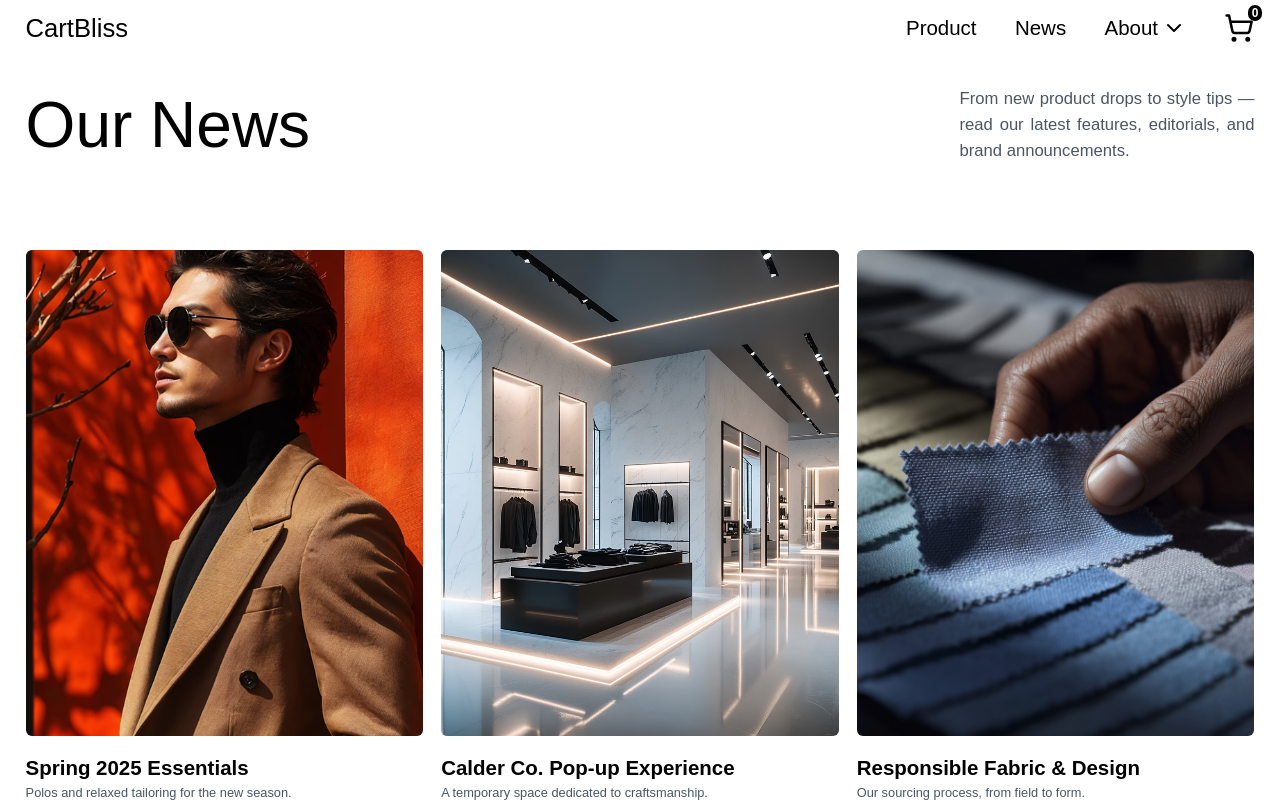
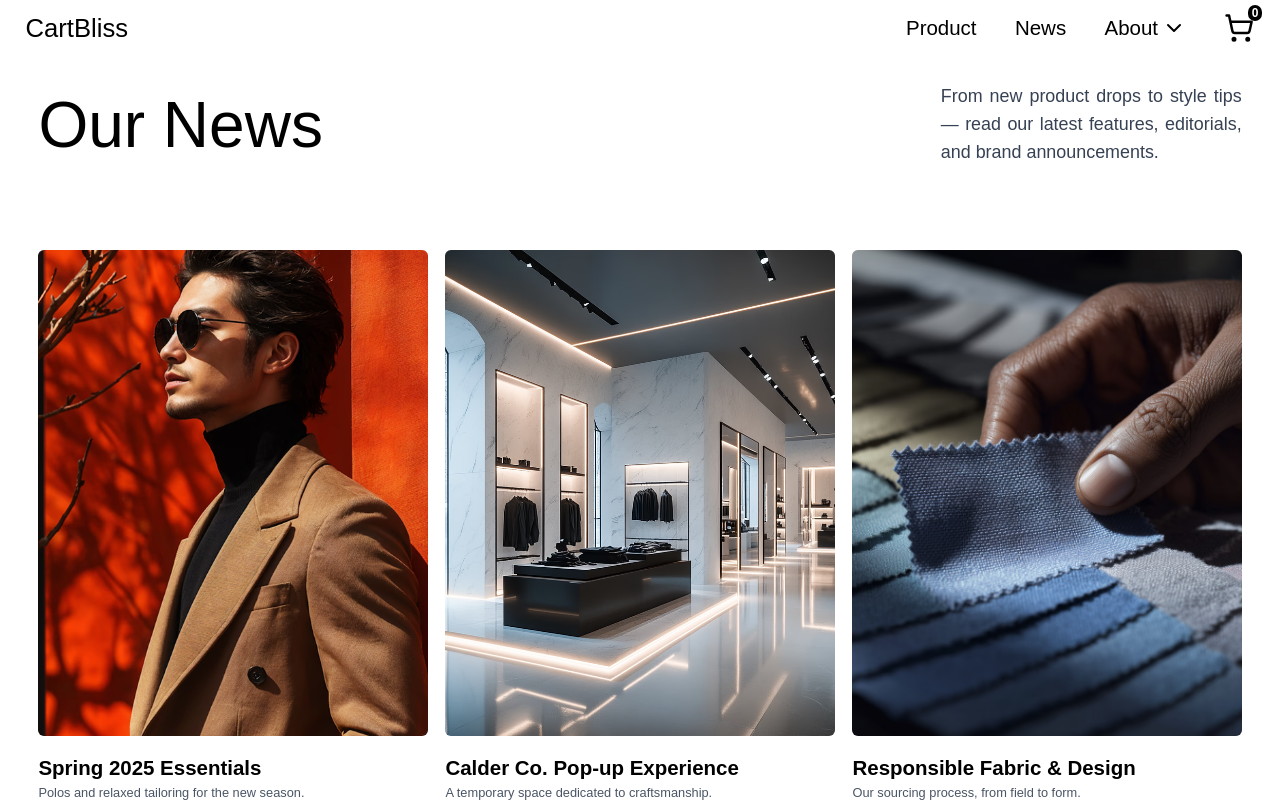
Before and after one commit to rupeeflow/cartBliss, a Next.js app: page /news in a window 1280 px wide. Shown: the top 802 px of the page. Built offline with nearby package versions, Linux system fonts and the light colour scheme.

Commit message:
new changes

```diff
--- a/app/components/FAQ.tsx
+++ b/app/components/FAQ.tsx
@@ -44,7 +44,7 @@ export default function FAQ() {
       <div className="flex flex-col justify-between md:flex-row w-full mx-auto px-4 sm:px-6 lg:px-[5vw]  gap-10 md:gap-[20vw] items-start">
         {/* Left - Heading */}
         <div>
-          <h2 className="w-full md:w-[10vw] text-4xl sm:text-5xl text-black leading-tight">
+          <h2 className="w-full md:w-[10vw] text-4xl sm:text-5xl md:text-[4vw] text-black leading-tight">
             Frequently Asked Questions
           </h2>
         </div>
--- a/app/components/Footer.tsx
+++ b/app/components/Footer.tsx
@@ -3,14 +3,14 @@ import Link from "next/link";
 
 const navigationLinks = [
   { name: "Collection", href: "#" },
-  { name: "Product", href: "#" },
-  { name: "About", href: "#" },
+  { name: "Product", href: "/product" },
+  { name: "About", href: "/about" },
 ];
 
 const infoLinks = [
   { name: "News", href: "/news" },
-  { name: "Contact", href: "#" },
-  { name: "Support", href: "#" },
+  { name: "Contact", href: "/contact" },
+  { name: "Support", href: "/support" },
 ];
 
 const socialLinks = [
--- a/app/components/NewsSection.tsx
+++ b/app/components/NewsSection.tsx
@@ -46,11 +46,11 @@ const newsItems = [
 export default function NewsSection() {
   return (
     <section className="w-full bg-white py-[6vw] pb-50">
-      <div className="w-full mx-auto px-4 sm:px-6 lg:px-[2vw]">
+      <div className="w-full mx-auto px-4 sm:px-6 lg:px-[3vw]">
         {/* Header */}
         <div className="flex flex-col md:flex-row justify-between items-start md:items-center mb-[6vw]">
           <h2 className="text-[5vw]  text-black">Our News</h2>
-          <p className="mt-4 md:mt-0 w-full md:w-[24%] text-justify text-gray-600 text-lg md:text-[1.3vw]">
+          <p className="mt-4 md:mt-0 w-full md:w-[25%] text-justify text-gray-700 text-lg md:text-[1.4vw]">
             From new product drops to style tips — read our latest features,
             editorials, and brand announcements.
           </p>
--- a/app/components/SupportInfo.tsx
+++ b/app/components/SupportInfo.tsx
@@ -27,7 +27,7 @@ const supportItems = [
 export default function SupportInfo() {
   return (
     <section className="w-full bg-white py-16 pt-30 md:pt-[10vw]">
-      <div className="flex flex-col md:flex-row w-full mx-auto px-4 sm:px-6 lg:px-8  gap-10 md:gap-[10vw] items-start">
+      <div className="flex flex-col md:flex-row w-full mx-auto px-4 sm:px-6 lg:px-[3vw]  gap-10 md:gap-[10vw] items-start">
         {/* Left side - heading */}
         <div>
           <h2 className="w-[30vw] text-4xl sm:text-5xl md:text-[4vw] text-black leading-tight">
```
